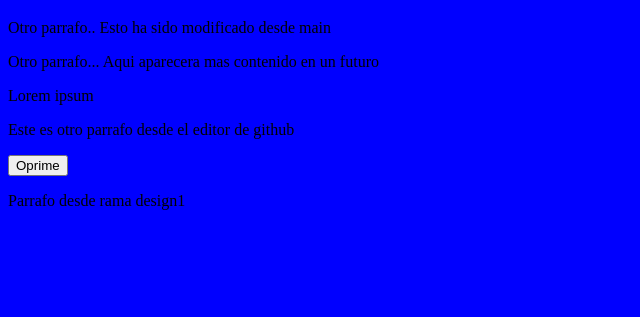
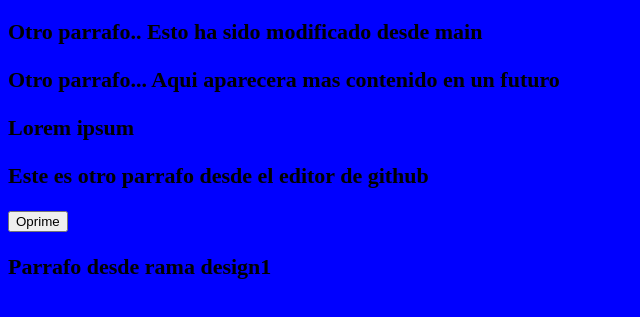
Before and after one commit to fatencioccxc/git-curso, a plain HTML site: page index.html in a window 1280 px wide. Shown: the part 61-378 px from the top of the page, without its empty margins (0-640 px from the left). Drawn offline with Linux system fonts and the light colour scheme.

Commit message:
Update style.css

```diff
--- a/css/style.css
+++ b/css/style.css
@@ -1,3 +1,8 @@
 body {
     background-color: blue;
 }
+
+p {
+    font-size: 22px;
+    font-weight: bold;
+}
```
